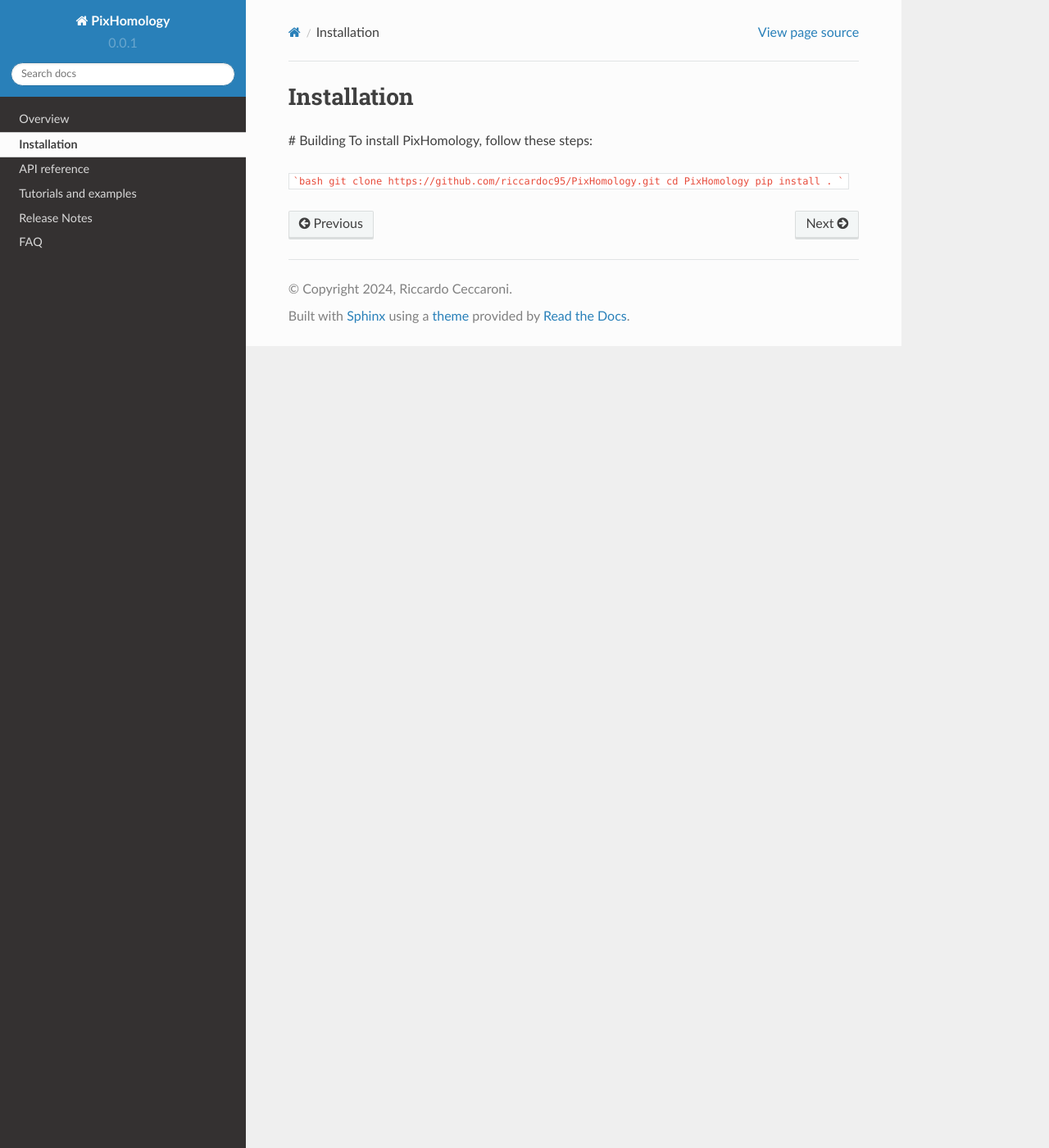
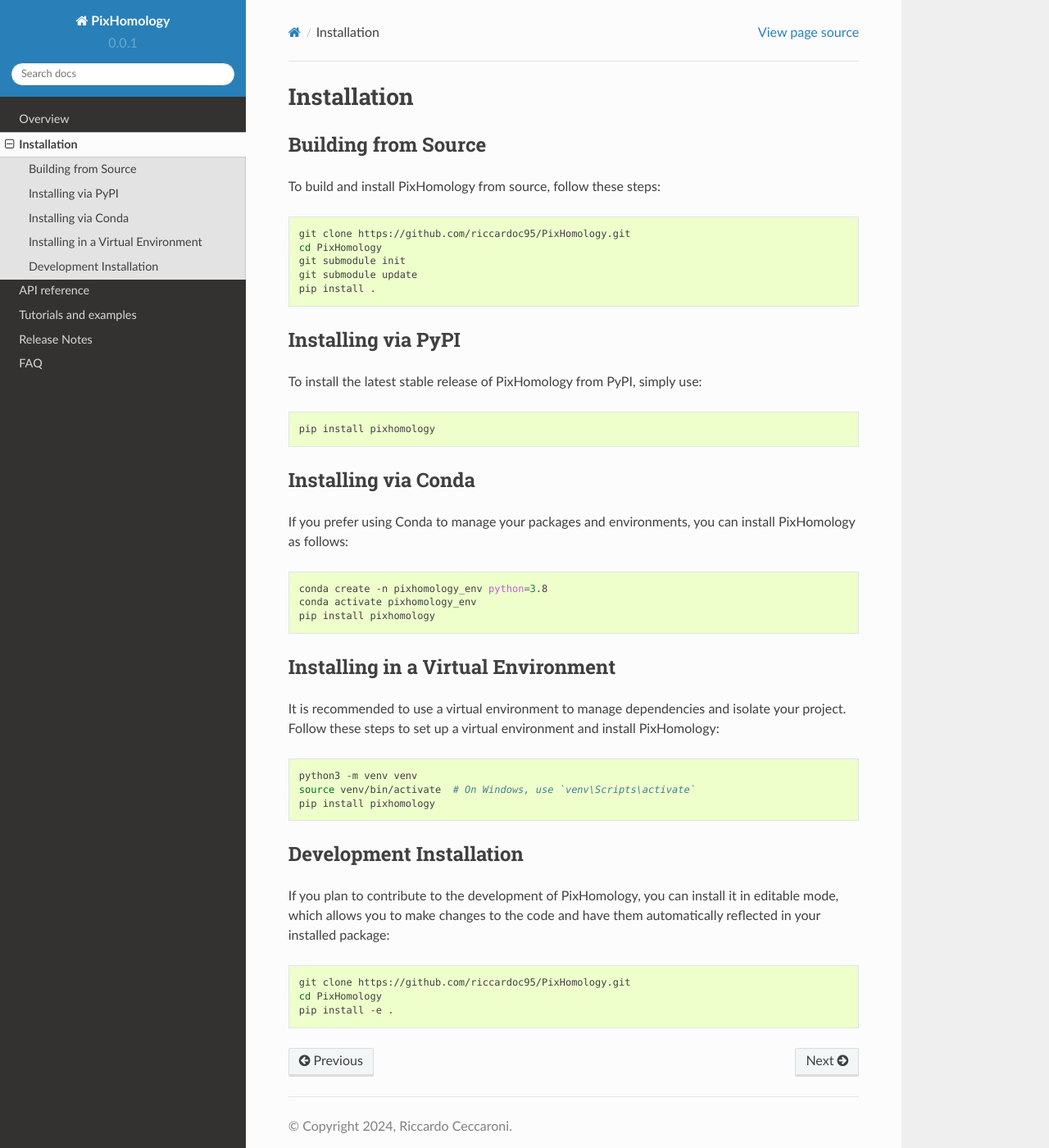
Before and after one commit to riccardoc95/PixHomology, a Sphinx documentation site: the page built from docs/installation.rst, in a window 1280 px wide and 1400 px high. Shown: the whole window at 82% size. Built offline with Sphinx 7.4.7 and the Read the Docs theme 2.0.0, drawn with Linux system fonts in a browser that asks for light colours.

Commit message:
docs update

````diff
--- a/docs/installation.rst
+++ b/docs/installation.rst
@@ -1,12 +1,57 @@
 Installation
 ============================
 
+Building from Source
+----------------------------
 
-# Building
-To install PixHomology, follow these steps:
+To build and install PixHomology from source, follow these steps:
 
-```bash
-git clone https://github.com/riccardoc95/PixHomology.git
-cd PixHomology
-pip install .
-```
+.. code-block:: bash
+
+    git clone https://github.com/riccardoc95/PixHomology.git
+    cd PixHomology
+    git submodule init
+    git submodule update
+    pip install .
+
+Installing via PyPI
+-------------------
+
+To install the latest stable release of PixHomology from PyPI, simply use:
+
+.. code-block:: bash
+
+    pip install pixhomology
+
+Installing via Conda
+----------------------------
+
+If you prefer using Conda to manage your packages and environments, you can install PixHomology as follows:
+
+.. code-block:: bash
+
+    conda create -n pixhomology_env python=3.8
+    conda activate pixhomology_env
+    pip install pixhomology
+
+Installing in a Virtual Environment
+-----------------------------------
+
+It is recommended to use a virtual environment to manage dependencies and isolate your project. Follow these steps to set up a virtual environment and install PixHomology:
+
+.. code-block:: bash
+
+    python3 -m venv venv
+    source venv/bin/activate  # On Windows, use `venv\Scripts\activate`
+    pip install pixhomology
+
+Development Installation
+------------------------
+
+If you plan to contribute to the development of PixHomology, you can install it in editable mode, which allows you to make changes to the code and have them automatically reflected in your installed package:
+
+.. code-block:: bash
+
+    git clone https://github.com/riccardoc95/PixHomology.git
+    cd PixHomology
+    pip install -e .
````
